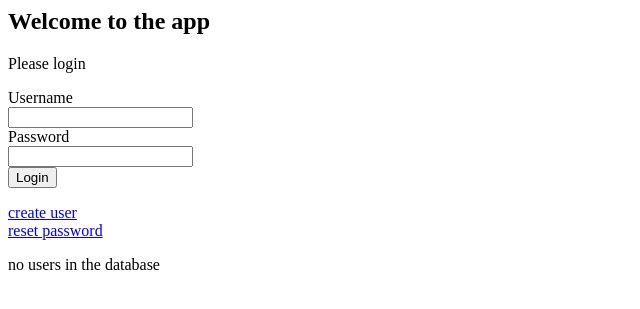
After one commit to Tareqhaboukh/project_one, a Flask app: page /login in a window 1280 px wide. The commit adds this page. Shown: the top 309 px of the page, without its empty margins (0-640 px from the left). Run offline with Flask 3, Linux system fonts and the light colour scheme.

Commit message:
updated login

```diff
--- a/app.py
+++ b/app.py
@@ -1,12 +1,11 @@
 from flask import Flask, request, redirect, render_template, url_for, flash
-from flask_wtf import FlaskForm
-from wtforms import StringField, SubmitField, PasswordField, DateTimeField
-from wtforms.validators import DataRequired, Email
 from flask_sqlalchemy import SQLAlchemy
 from flask_migrate import Migrate
+from forms import *
 from werkzeug.security import generate_password_hash, check_password_hash
+from dotenv import load_dotenv
+from flask_login import LoginManager, UserMixin, current_user , login_user, login_required, logout_user
 from datetime import datetime, timezone
-from dotenv import load_dotenv
 import os
 
 load_dotenv()
@@ -19,7 +18,15 @@ app.config['SQLALCHEMY_DATABASE_URI'] = os.getenv('DATABASE_URL')
 db = SQLAlchemy(app)
 migrate = Migrate(app, db)
 
-class Users(db.Model):
+login_manager = LoginManager()
+login_manager.init_app(app)
+login_manager.login_view = 'login'
+
+@login_manager.user_loader
+def user_load(user_id):
+    return Users.query.get_or_404(int(user_id))
+
+class Users(db.Model, UserMixin):
     id = db.Column(db.Integer, primary_key=True)
     username = db.Column(db.String(20), nullable=False, unique=True)
     first_name = db.Column(db.String(80), nullable=False)
@@ -37,47 +44,116 @@ class Users(db.Model):
     def check_passwords(self, password):
         return check_password_hash(self.password_hash, password)
 
-class UserForm(FlaskForm):
-    username = StringField('Username:', validators=[DataRequired()])
-    first_name = StringField('First Name:', validators=[DataRequired()])
-    last_name = StringField('Last Name:', validators=[DataRequired()])
-    email = StringField('Email:', validators=[DataRequired(), Email()])
-    old_password = PasswordField('Old Password')
-    password = PasswordField('Password', validators=[DataRequired()])
-    submit = SubmitField('Submit')
-
 @app.route('/')
 def index():
-    return render_template('index.html')
+    return redirect(url_for('login'))
+
+@app.route('/login',methods=["GET","POST"])
+def login():
+    form = LogInForm()
+    users = Users.query.all()
+
+    if form.validate_on_submit():
+        existing_user = Users.query.filter_by(username=form.username.data).first()
+        password_entered = form.password.data
+
+        if existing_user:
+            if check_password_hash(existing_user.password_hash, password_entered):
+                login_user(existing_user)
+                return redirect(url_for('user_profile'))
+            else:
+                flash('Incorrect password.')
+        else:
+            flash('incorrect username or password')
+
+    return render_template('login.html',
+                           form=form,
+                           users=users)
+
+@app.route('/logout', methods=['GET','POST'])
+@login_required
+
+def logout():
+    logout_user()
+    flash('user logged out successfully')
+    return redirect(url_for('login'))
+
 
 @app.route('/users', methods=['GET'])
-
 def users():
     users = Users.query.all()
     return render_template('users.html',
                            users=users)
 
-@app.route('/user/profile/<int:id>', methods=['GET','POST'])
+@app.route('/user/profile', methods=['GET','POST'])
+@login_required
 
-def user_profile(id):
-    form=UserForm()
-    user_profile = Users.query.get_or_404(id)
+def user_profile():
+    form = CheckPassword()
 
-    if request.method == 'POST':
+    if form.validate_on_submit():
         password_entered = form.password.data
 
-        if check_password_hash(user_profile.password_hash, password_entered):
+        if check_password_hash(current_user.password_hash, password_entered):
             flash('Password is correct!')
         else:
             flash('Incorrect password.')
+    return render_template('user_profile.html',
+                           form=form)
 
-    return render_template('user_profile.html',
-                           form=form,
-                           user_profile=user_profile)
+@app.route('/user/change_password', methods=['GET','POST'])
+@login_required
+
+def change_password():
+    form = ChangePassword()
+    user_to_edit = current_user
+
+    if form.validate_on_submit():
+        old_password = form.old_password.data
+
+        if check_password_hash(user_to_edit.password_hash, old_password):
+            if form.password.data:
+                user_to_edit.hash_password(form.password.data)
+
+                try:
+                    db.session.add(user_to_edit)
+                    db.session.commit()
+                    flash('password changed successfully.')
+
+                except Exception as e:
+                    db.session.rollback()
+                    flash('Something went wrong.')
+                return redirect(url_for('user_profile'))
+
+        else:
+            flash('password entered does not match the old password.')
+            return render_template('user_edit.html', form=form)
+
+    return render_template('change_password.html',
+                        form=form)
+
+@app.route('/reset_password',methods=['GET','POST'])
+def reset_password():
+    form = ResetPassword()
+
+    if form.validate_on_submit():
+        user = Users.query.filter_by(username=form.username.data).first()
+        if user:
+            user.hash_password(form.password.data)
+            try:
+                db.session.commit()
+                flash('Password reset successful!')
+                return redirect(url_for('login'))
+            except Exception as e:
+                db.session.rollback()
+                flash('Something went wrong, please try again.')
+        else:
+            flash('User does not exist.')
+    return render_template('reset_password.html',
+                           form=form)
 
 
 @app.route('/user/add', methods=['GET','POST'])
-
 def user_add():
     form = UserForm()
 
@@ -99,8 +175,9 @@ def user_add():
         try:
             db.session.add(new_user)
             db.session.commit()
+            login_user(new_user)
             flash('User added successfully')
-            return redirect(url_for('user_add'))
+            return redirect(url_for('user_profile'))
 
         except Exception as e:
             db.session.rollback()
@@ -109,56 +186,48 @@ def user_add():
     return render_template('user_add.html',
                            form=form)
 
-@app.route('/user/edit/<int:id>', methods=['GET','POST'])
+@app.route('/user/edit', methods=['GET','POST'])
+@login_required
 
-def user_edit(id):
-    form = UserForm()
-    user_to_edit = Users.query.get_or_404(id)
+def user_edit():
+    form = UserEditForm()
+    # user_to_edit = Users.query.get_or_404(id)
 
     if form.validate_on_submit():
-        old_password = form.old_password.data
 
-        if not check_password_hash(user_to_edit.password_hash, old_password):
-            flash('password entered does not match the old password.')
-            return render_template('user_edit.html', form=form, user_to_edit=user_to_edit)
-
-        user_to_edit.username = form.username.data
-        user_to_edit.first_name = form.first_name.data
-        user_to_edit.last_name = form.last_name.data
-        user_to_edit.email = form.email.data
-
-        if form.password.data:
-            user_to_edit.hash_password(form.password.data)
+        current_user.username = form.username.data
+        current_user.first_name = form.first_name.data
+        current_user.last_name = form.last_name.data
+        current_user.email = form.email.data
 
         try:
-            db.session.add(user_to_edit)
+            db.session.add(current_user)
             db.session.commit()
-            flash('User edited successfully.')
+            flash('user edited successfully.')
         except Exception as e:
             db.session.rollback()
-            flash('Something went wrong while updating user.')
-        return redirect(url_for('user_profile', id=user_to_edit.id))
+            flash('something went wrong while updating user.')
+        return redirect(url_for('user_profile'))
 
     return render_template('user_edit.html',
-                        user_to_edit=user_to_edit,
-                        form=form)
+                           form=form)
 
-@app.route('/user/delete/<int:id>')
+@app.route('/user/delete', methods=['GET','POST'])
+@login_required
 
-def user_delete(id):
-    user_to_delete = Users.query.get_or_404(id)
+def user_delete():
 
     try:
-        db.session.delete(user_to_delete)
+        db.session.delete(current_user)
         db.session.commit()
-        flash('User has been deleted.')
+        logout_user()
+        flash('user has been deleted successfully.')
 
     except Exception as e:
         db.session.rollback()
-        flash('Something went worng.')
+        flash('something went worng.')
 
-    return redirect(url_for('users'))
-
+    return redirect(url_for('login'))
 
 if __name__ == '__main__':
 
--- /dev/null
+++ b/forms.py
@@ -0,0 +1,37 @@
+from flask_wtf import FlaskForm
+from wtforms import StringField, SubmitField, PasswordField, DateTimeField
+from wtforms.validators import DataRequired, Email
+
+class UserForm(FlaskForm):
+    username = StringField('Username', validators=[DataRequired()])
+    first_name = StringField('First Name', validators=[DataRequired()])
+    last_name = StringField('Last Name', validators=[DataRequired()])
+    email = StringField('Email', validators=[DataRequired(), Email()])
+    password = PasswordField('Password', validators=[DataRequired()])
+    submit = SubmitField('Submit')
+
+class UserEditForm(FlaskForm):
+    username = StringField('Username', validators=[DataRequired()])
+    first_name = StringField('First Name', validators=[DataRequired()])
+    last_name = StringField('Last Name', validators=[DataRequired()])
+    email = StringField('Email', validators=[DataRequired(), Email()])
+    submit = SubmitField('Edit User')
+
+class LogInForm(FlaskForm):
+    username = StringField('Username', validators=[DataRequired()])
+    password = PasswordField('Password', validators=[DataRequired()])
+    submit = SubmitField("Login")
+
+class ChangePassword(FlaskForm):
+    old_password = PasswordField('Old Password', validators=[DataRequired()])
+    password = PasswordField('Password', validators=[DataRequired()])
+    submit = SubmitField("Change Password")
+
+class CheckPassword(FlaskForm):
+    password = PasswordField('Password', validators=[DataRequired()])
+    submit = SubmitField("Check Password")
+
+class ResetPassword(FlaskForm):
+    username = StringField('Username', validators=[DataRequired()])
+    password = PasswordField('New Password', validators=[DataRequired()])
+    submit = SubmitField("Reset Password")
--- /dev/null
+++ b/templates/login.html
@@ -0,0 +1,36 @@
+{% for message in get_flashed_messages() %}
+    {{ message }}
+{% endfor %}
+
+
+<h2>Welcome to the app</h2>
+
+<p>Please login</p>
+<form method="post">
+
+{{ form.hidden_tag() }}
+
+{{ form.username.label }} <br>
+{{ form.username }} <br>
+
+{{ form.password.label }} <br>
+{{ form.password }} <br>
+
+{{ form.submit }}
+</form>
+
+<a href="{{ url_for('user_add') }}">create user</a><br>
+<a href="{{ url_for('reset_password') }}">reset password</a><br>
+
+{% if users %}
+<ul>
+    {% for user in users %}
+
+        <li>{{ user.first_name }} {{ user.last_name }} - {{ user.username }}<br></li>
+
+    {% endfor %}
+</ul>
+
+    {% else %}
+        <p>no users in the database</p><br>
+{% endif %}
--- a/templates/user_add.html
+++ b/templates/user_add.html
@@ -1,4 +1,4 @@
-<p>Add user or <a href="{{ url_for('users') }}">back to user list</a></p>
+<p>back to <a href="{{ url_for('login') }}">login page</a></p>
 
 {% for message in get_flashed_messages() %}
     {{ message }}
```
Also changed, not shown: templates/change_password.html (added, +23 -0 lines), templates/reset_password.html (added, +20 -0 lines), templates/user_edit.html (+5 -13 lines), templates/user_profile.html (+11 -7 lines), templates/users.html (+6 -3 lines).
